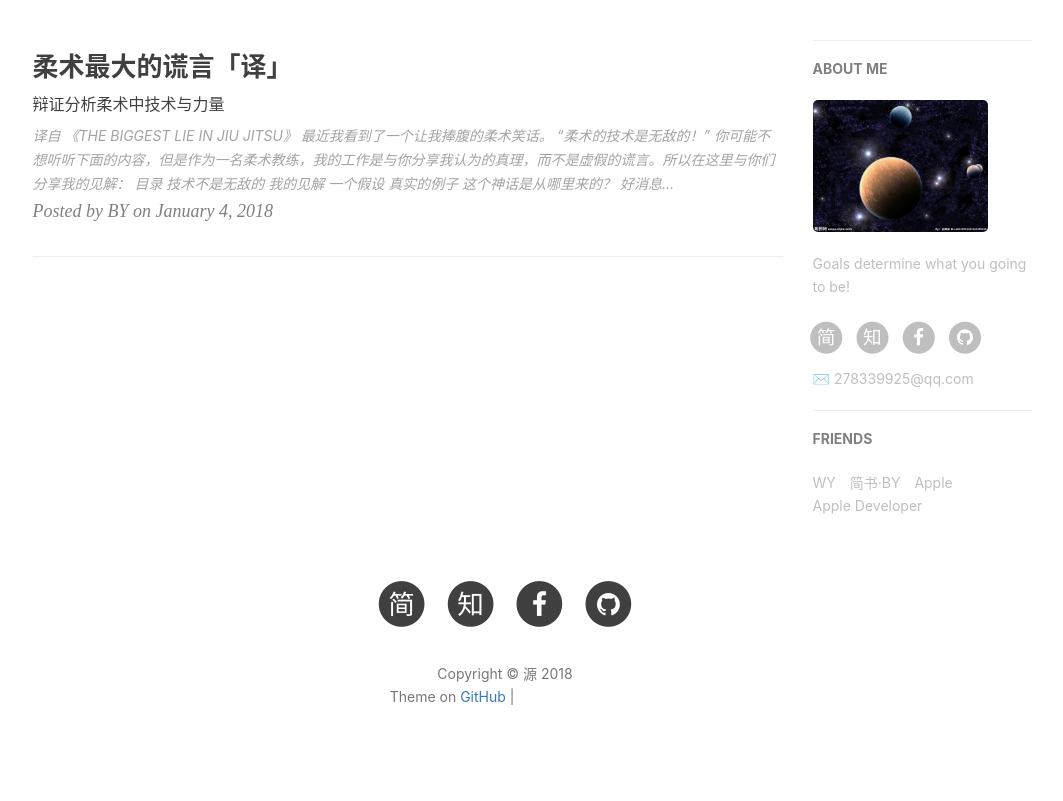
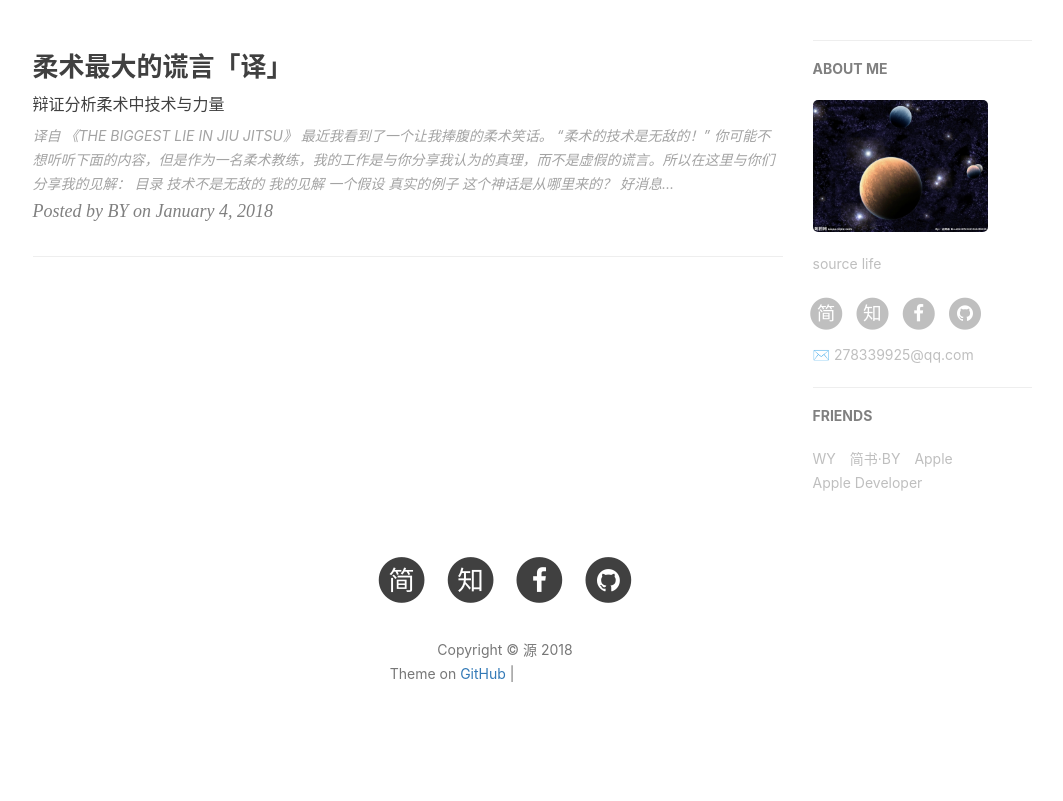
Before and after one commit to childlong/childlong.github.io, a Jekyll site: the page built from index.html, in a window 1280 px wide. Shown: the part 418-1219 px from the top of the page, without its empty margins (135-1198 px from the left). Built offline with Jekyll 4.4.1, drawn with Linux system fonts in a browser that asks for light colours; nearby versions of some CDN libraries; the list of posts is cut into pages by our own code; comment, search, counter and statistics services are not loaded; after the commit the page ends 1196 px from its top, so only the background shows below that; grey boxes are pictures that could not be loaded.

Commit message:
asfd
asfd

```diff
--- a/_config.yml
+++ b/_config.yml
@@ -11,8 +11,8 @@
 
 # Sidebar settings
 sidebar: true                           # whether or not using Sidebar.
-sidebar-about-description: "Goals determine what you going to be!"
-sidebar-avatar: img/me.jpg      # use absolute URL, seeing it's used in both `/` and `/about/`
+sidebar-about-description: "source life"
+sidebar-avatar: /img/me.jpg      # use absolute URL, seeing it's used in both `/` and `/about/`
 
 
 
```
